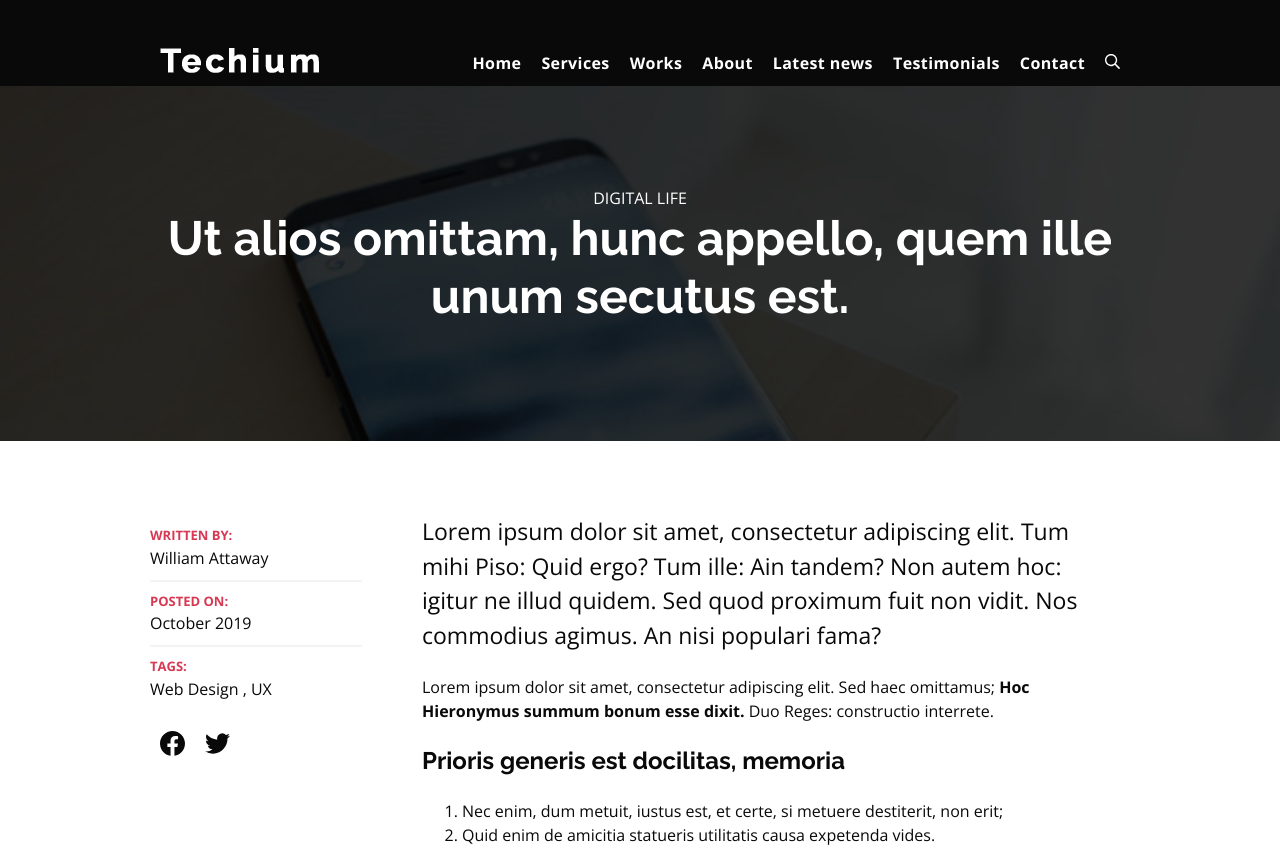
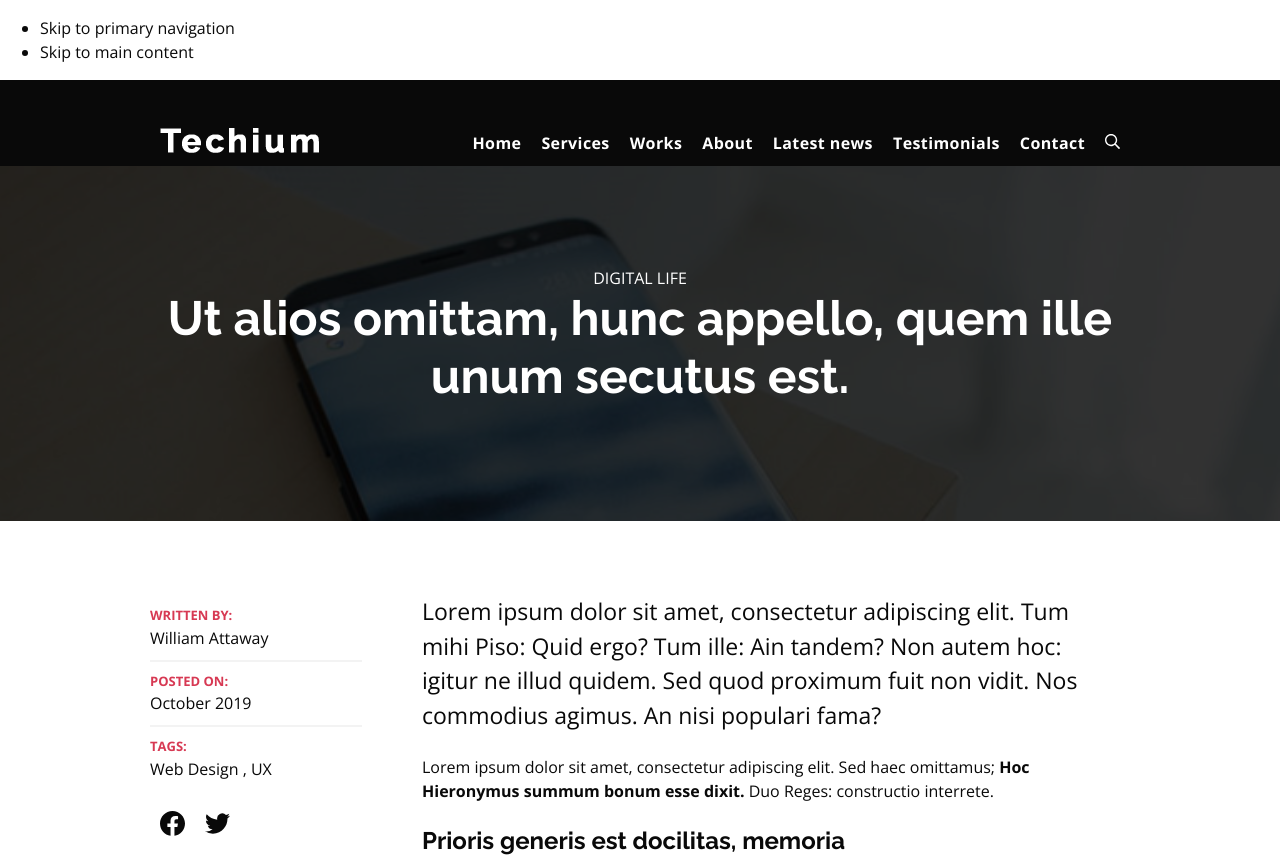
Before and after one commit to Babadu31/holbertonschool-web_front_end, a plain HTML site: page accessibility/skip-links/01-article.html in a window 1280 px wide. Shown: the top 855 px of the page. Drawn offline with nearby package versions, Linux system fonts and the light colour scheme; files that its build step writes are made by us from their sources; files whose address does not match are found by name.

Commit message:
14/04/23-15:27-1.2

```diff
--- a/accessibility/skip-links/01-article.html
+++ b/accessibility/skip-links/01-article.html
@@ -11,7 +11,17 @@
     <link rel="stylesheet" href="00-styles.css">
   </head>
   <body class="article-page">
-
+<!-- Skip links -->
+<nav aria-label="Skip links">
+    <ul class="off-screen">
+      <li>
+        <a href="#a11y-primary-nav" class="skip-link">Skip to primary navigation</a>
+      </li>
+      <li>
+        <a href="#a11y-main-content" class="skip-link">Skip to main content</a>
+      </li>
+    </ul>
+  </nav>
     <!-- Header -->
     <header class="header" data-section-theme="dark">
       <div class="container">
@@ -25,7 +35,7 @@
           <label class="menu-icon" for="menu-btn">
             <span class="navicon"></span>
           </label>
-          <nav class="navbar-menu">
+          <nav class="navbar-menu" id="a11y-primary-nav" tabindex="-1">
             <ul class="nav">
               <li class="nav-item">
                 <a href="/" class="nav-link">Home</a>
@@ -68,7 +78,7 @@
     </header>
 
     <!-- Main -->
-    <main>
+    <main id="a11y-main-content" tabindex="-1">
 
       <!-- Hero section -->
       <header class="section-hero hero-article" data-section-theme="dark" style="background-image: url('../images/pic-article-02.jpg')">
```
